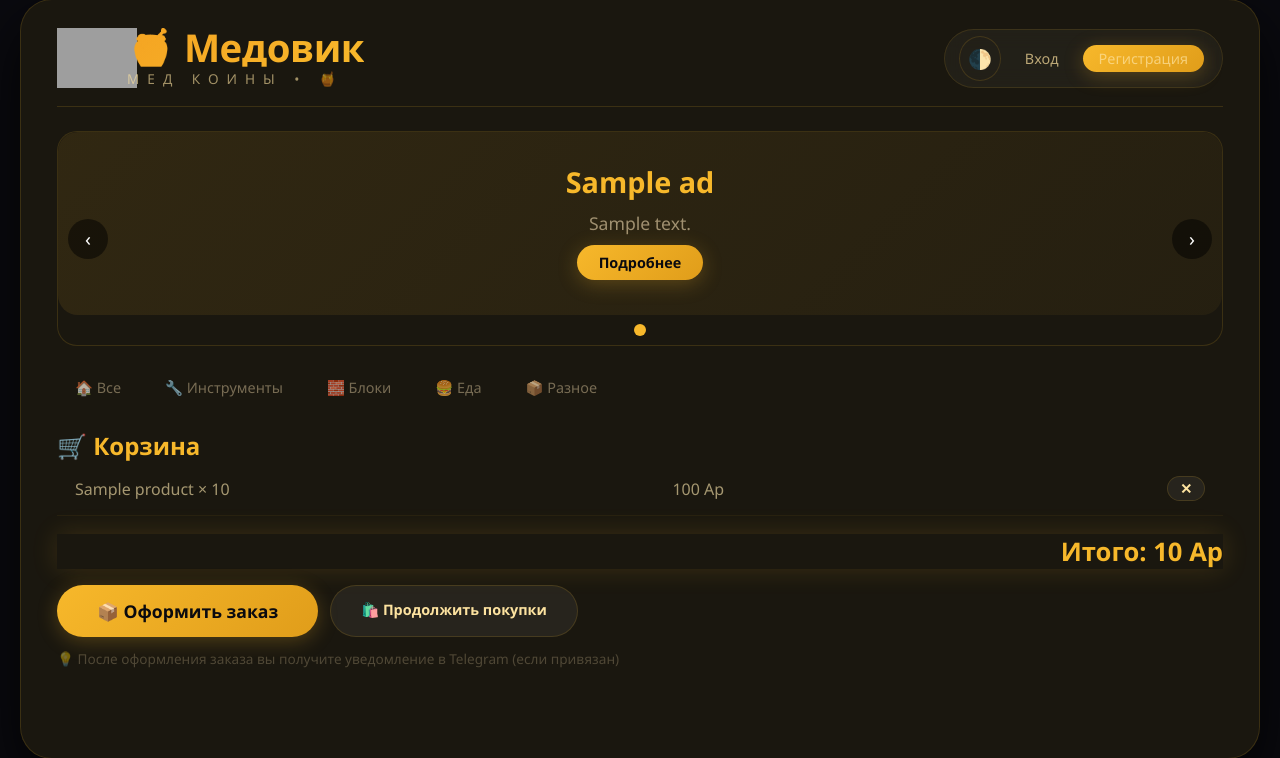
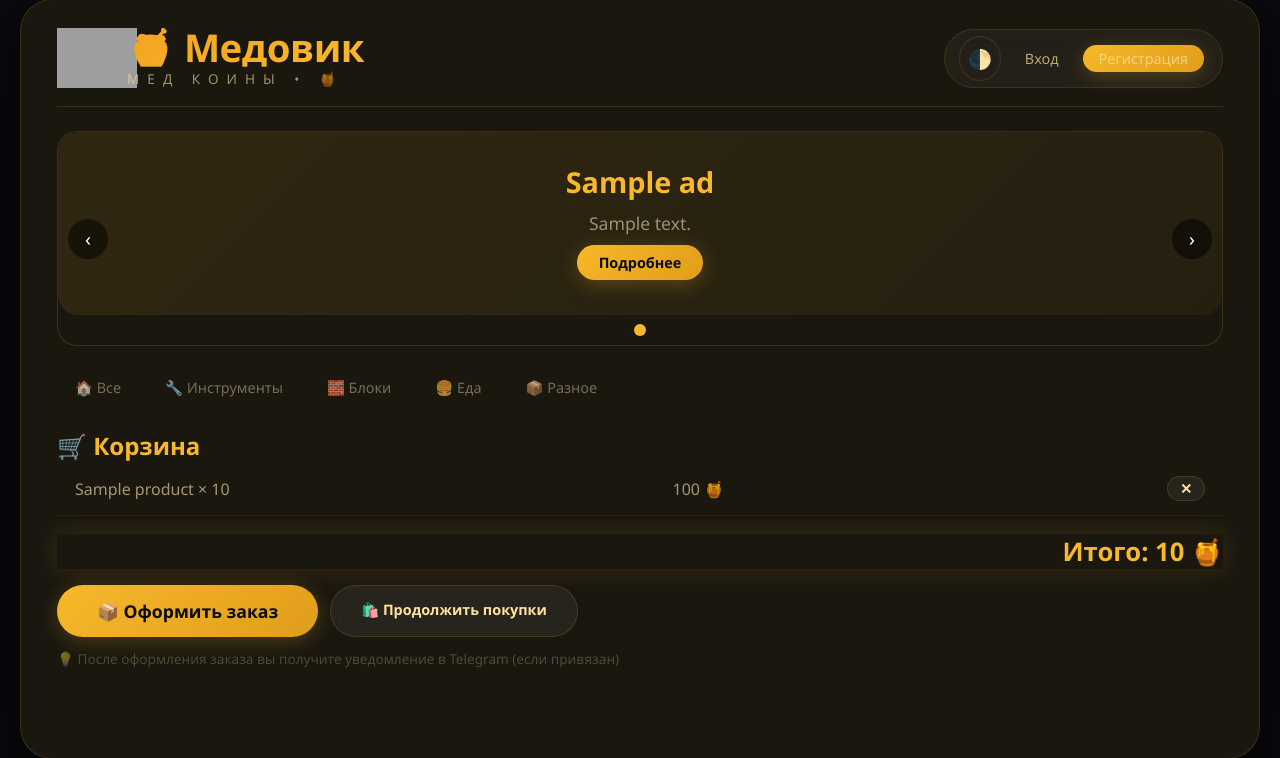
Before and after one commit to mornajtm/medovik-shop, a Flask app: template medovik_shop/templates/cart.html in a window 1280 px wide. Shown: the part 21-779 px from the top of the page. Run offline with Flask 3, Linux system fonts and the light colour scheme; the template is opened without the code that fills it: most values are stand-ins (such as "Sample title", 1, 10 or a date in 2020); grey boxes are pictures that could not be loaded.

Commit message:
Update cart.html

```diff
--- a/medovik_shop/templates/cart.html
+++ b/medovik_shop/templates/cart.html
@@ -12,12 +12,12 @@
             {% endif %}
             {{ item.product.name }} × {{ item.quantity }}
         </span>
-        <span>{{ item.product.price * item.quantity }} Ар</span>
+        <span>{{ item.product.price * item.quantity }} 🍯</span>
         <a href="{{ url_for('remove_from_cart', product_id=item.product.id) }}" class="btn btn-dark" style="padding:2px 12px;">✕</a>
     </div>
     {% endfor %}
 
-    <div class="cart-total">Итого: {{ total }} Ар</div>
+    <div class="cart-total">Итого: {{ total }} 🍯</div>
 
     <div style="display:flex; gap:12px; margin-top:16px; flex-wrap:wrap;">
         <a href="{{ url_for('checkout') }}" class="btn btn-gold" style="padding:14px 40px; font-size:1.1rem;">
```
